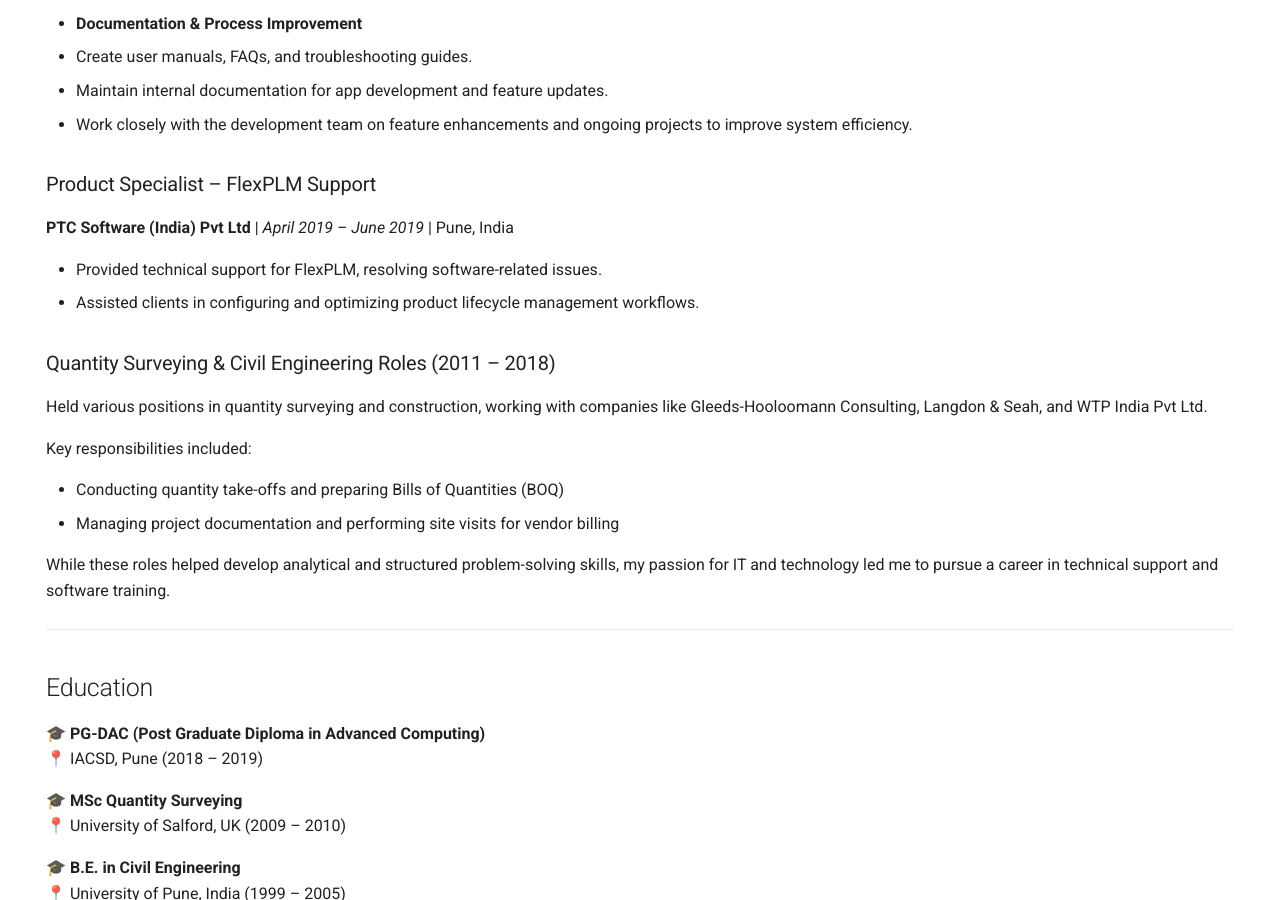
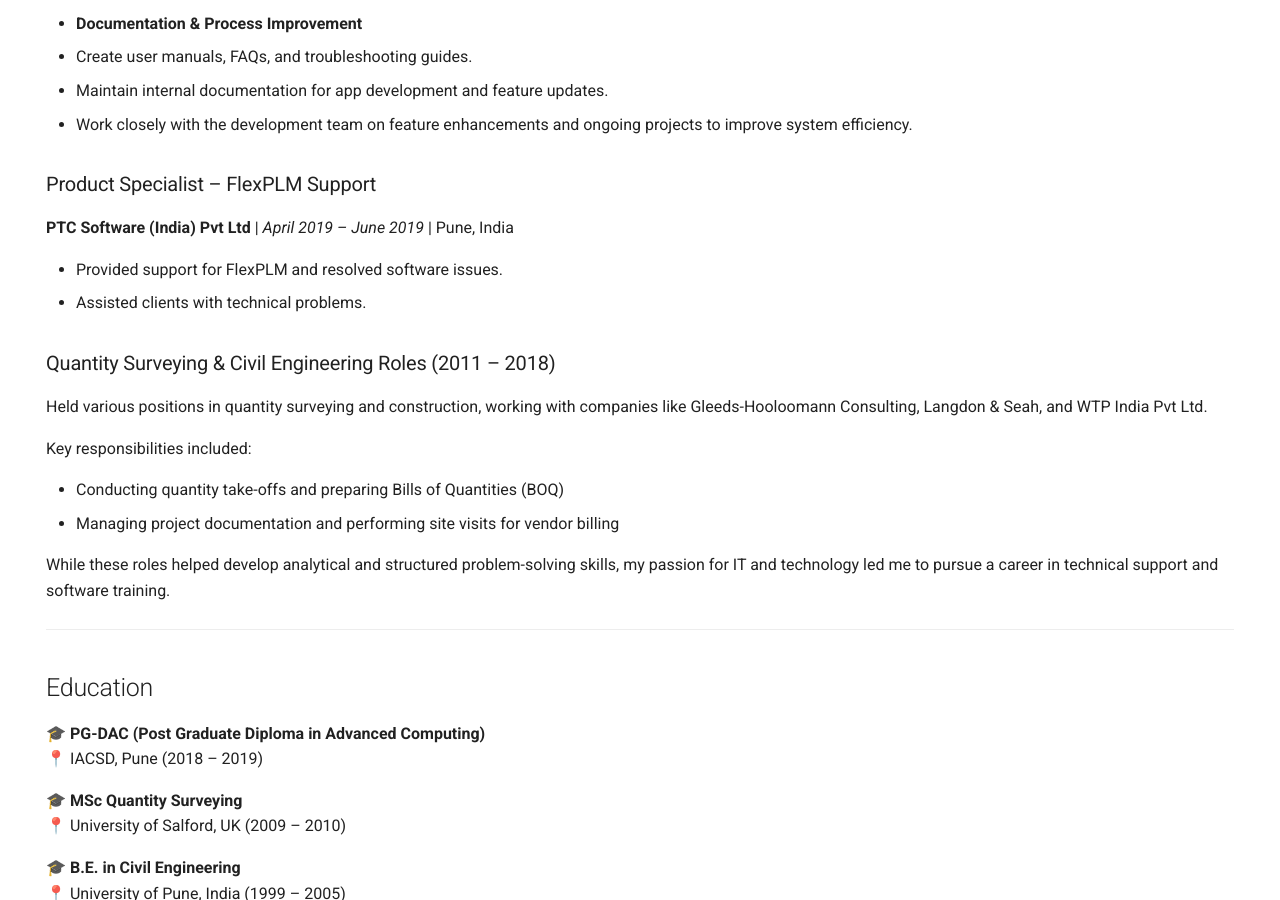
Before and after one commit to rishabdesai/mkdocs-cv, an MkDocs documentation site: the page built from docs/index.md, in a window 1280 px wide and 900 px high, scrolled down 989 px. Built offline with MkDocs 1.6.1 and Material for MkDocs 9.7.7, drawn with Linux system fonts in a browser that asks for light colours.

Commit message:
fifth commit

```diff
--- a/docs/index.md
+++ b/docs/index.md
@@ -44,8 +44,8 @@
 ### Product Specialist – FlexPLM Support
 **PTC Software (India) Pvt Ltd** | *April 2019 – June 2019* | Pune, India
 
-- Provided technical support for FlexPLM, resolving software-related issues.
-- Assisted clients in configuring and optimizing product lifecycle management workflows.
+- Provided support for FlexPLM and resolved software issues.
+- Assisted clients with technical problems.
 
 ### Quantity Surveying & Civil Engineering Roles (2011 – 2018)
 Held various positions in quantity surveying and construction, working with companies like Gleeds-Hooloomann Consulting, Langdon & Seah, and WTP India Pvt Ltd.
```
